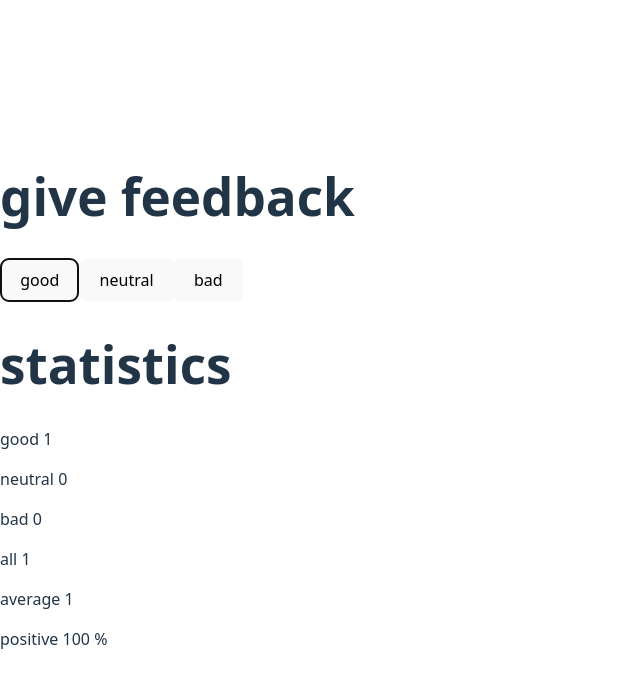
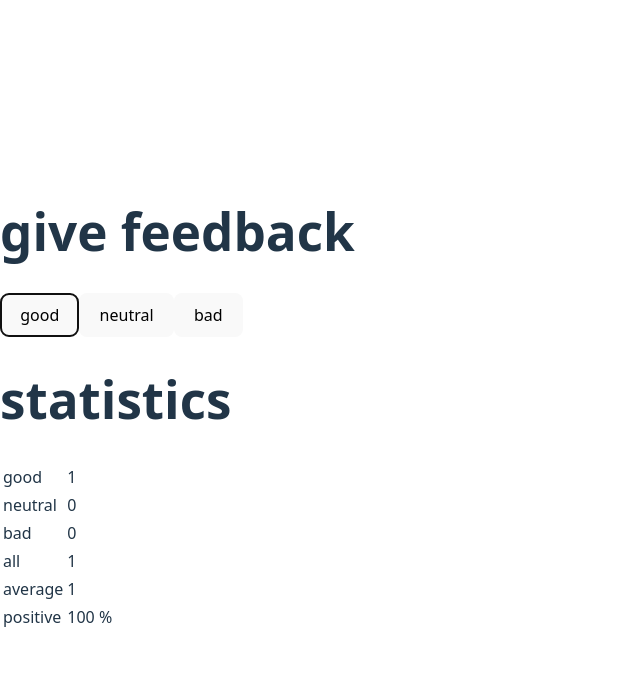
Before and after one commit to siva12-nanda/fullstack, a React (Vite) app in the folder part1/unicafe/: page / in a window 1280 px wide. Both pictures are taken after a click on the button "good". Shown: the top 684 px of the page, without its empty margins (0-640 px from the left). Built offline with nearby package versions, Linux system fonts and the light colour scheme.

Commit message:
1.11 updated

```diff
--- a/part1/unicafe/src/App.jsx
+++ b/part1/unicafe/src/App.jsx
@@ -5,7 +5,10 @@
 )
 
 const StatisticLine = ({ text, value }) => (
-  <p>{text} {value}</p>
+  <tr>
+    <td>{text}</td>
+    <td>{value}</td>
+  </tr>
 )
 
 const Statistics = ({ good, neutral, bad }) => {
@@ -19,14 +22,16 @@
   const positive = (good / all) * 100
 
   return (
-    <div>
+    <table>
+      <tbody>
         <StatisticLine text="good" value={good} />
         <StatisticLine text="neutral" value={neutral} />
         <StatisticLine text="bad" value={bad} />
         <StatisticLine text="all" value={all} />
         <StatisticLine text="average" value={average} />
         <StatisticLine text="positive" value={positive + ' %'} />
-    </div>
+      </tbody>
+    </table>
   )
 }
 
```
Lines whose indentation alone changed are shown as unchanged.
